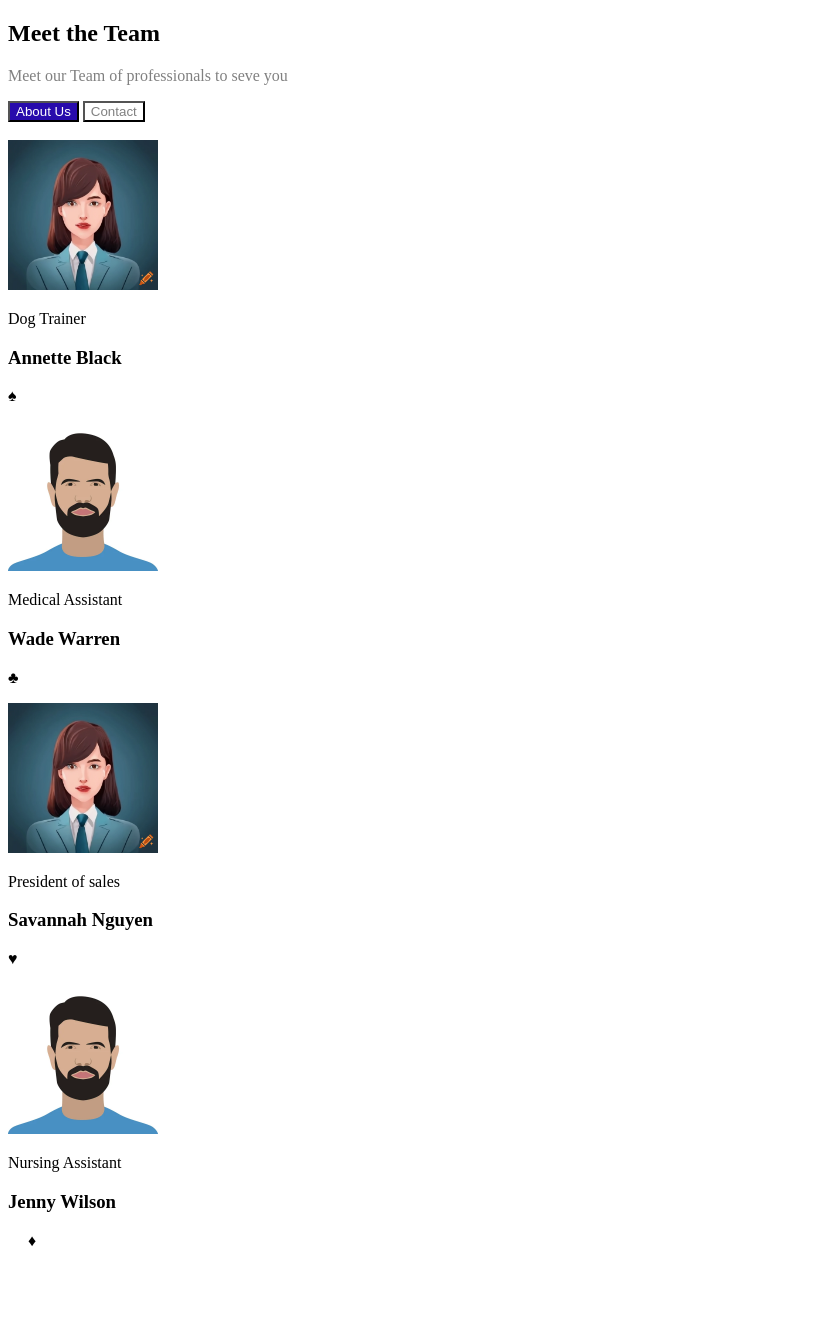
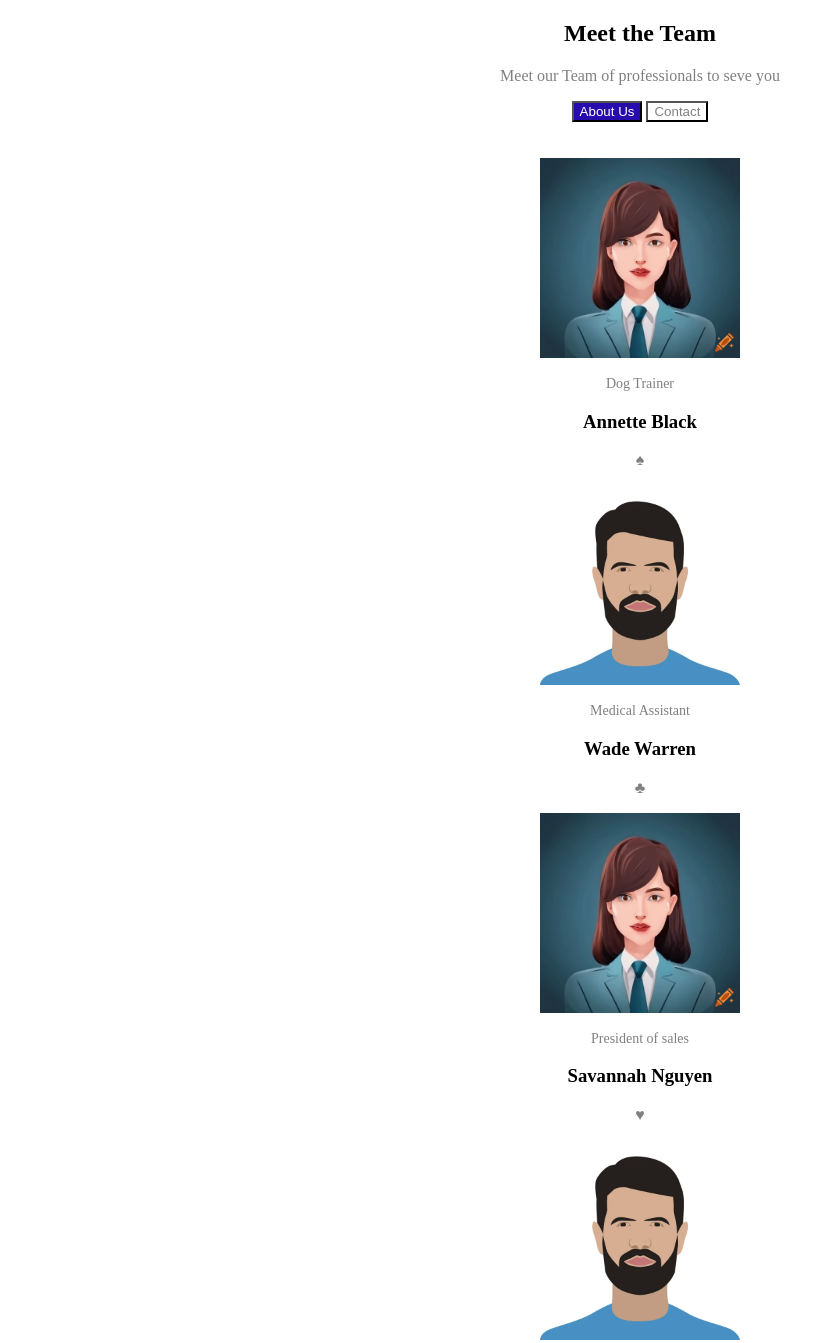
Before and after one commit to chloe-ui218/Tech-Tonic-Africa, a plain HTML site: page Week 2/team.html in a window 1280 px wide. Shown: the top 1343 px of the page, without its empty margins (0-834 px from the left). Before the commit the page ends 1266 px from the top, so only its background shows below. Drawn offline with Linux system fonts and the light colour scheme.

Commit message:
producing css

```diff
--- a/Week 2/team.html
+++ b/Week 2/team.html
@@ -2,44 +2,75 @@
 <html>
     <head>
         <title>Our Team</title>
+        <style>
+            .main-heading{
+                text-align: center;
+
+            }
+            .main-heading p{
+                color: grey;
+                 font-weight: 400;
+            }
+            .member-container{
+                text-align: center;
+            }
+            .member-container h3{
+                font-weight: 400px;
+            }
+            .member-title{
+                color: gray;
+                font-size: 14px;
+            }
+            .about-button{
+                background: #280BAC;
+                color:white;
+
+            }
+            .contact-button{
+                background: white;
+                color: gray;
+
+            }
+
+        </style>
     </head>
 
     <body>
-        <section>
+        <section class="main-heading" >
             <div>
                 <h1>Meet the Team</h1>
-                <p style="color: grey; font-weight: 400;">Meet our Team of professionals to seve you</p>
+                <p>Meet our Team of professionals to seve you</p>
             </div>
 
-            </div>
-            <button title="Go to About Us page" style="background: #280BAC;color: white;">About Us</button>
-            <button title="Go to contact page" style="background: white;color: grey ">Contact</button>
+            <div>
+            <button class="about-button" title="Go to About Us page">About Us</button>
+            <button class="contact-button" title="Go to contact page">Contact</button>
         </div><br><br>
 
         <div>
-            <div>
-                <img src="./female member 1.webp" alt="Annette-Black" height="150" width="150">
-                <p>Dog Trainer</p>
+            <div class member="member-container">
+                <img src="./female member 1.webp" alt="Annette-Black" height="200" width="200">
+                <p class="member-title">Dog Trainer</p>
                 <h3>Annette Black</h3>
                 <p>&spades;</p>
             </div>
-            <div>
-                <img src="./male member 1.webp" alt="Wade-Warren" height="150" width="150">
-                <p>Medical Assistant</p>
+            <div class member="member-container">
+                <img src="./male member 1.webp" alt="Wade-Warren" height="200" width="200">
+                <p class="member-title">Medical Assistant</p>
                 <h3>Wade Warren</h3>
                 <p>&clubs;</p>
             </div>
-            <div>
-                <img src="./female member 1.webp" alt="Savannah" height="150" width="150">
-                <p>President of sales</p>
+            <div class member="member-container">
+                <img src="./female member 1.webp" alt="Savannah" height="200" width="200">
+                <p class="member-title">President of sales</p>
                 <h3>Savannah Nguyen</h3>
                 <p>&hearts;</p>
             </div>
-            <div>
-                <img src="./male member 1.webp" alt="Jenny-Wilson" height="150" width="150">
-                <p>Nursing Assistant</p>
+            <div class member="member container">
+                <img src="./male member 1.webp" alt="Jenny-Wilson" height="200" width="200">
+                <p class="member-title">Nursing Assistant</p>
                 <h3>Jenny Wilson</h3>
-                <p>&emsp; &diams;</p>
+                <p> &diams;</p>
             </div>
         </div>
         </section>
```
Also changed, not shown: Week 2/introCss.html (added, +50 -0 lines).
